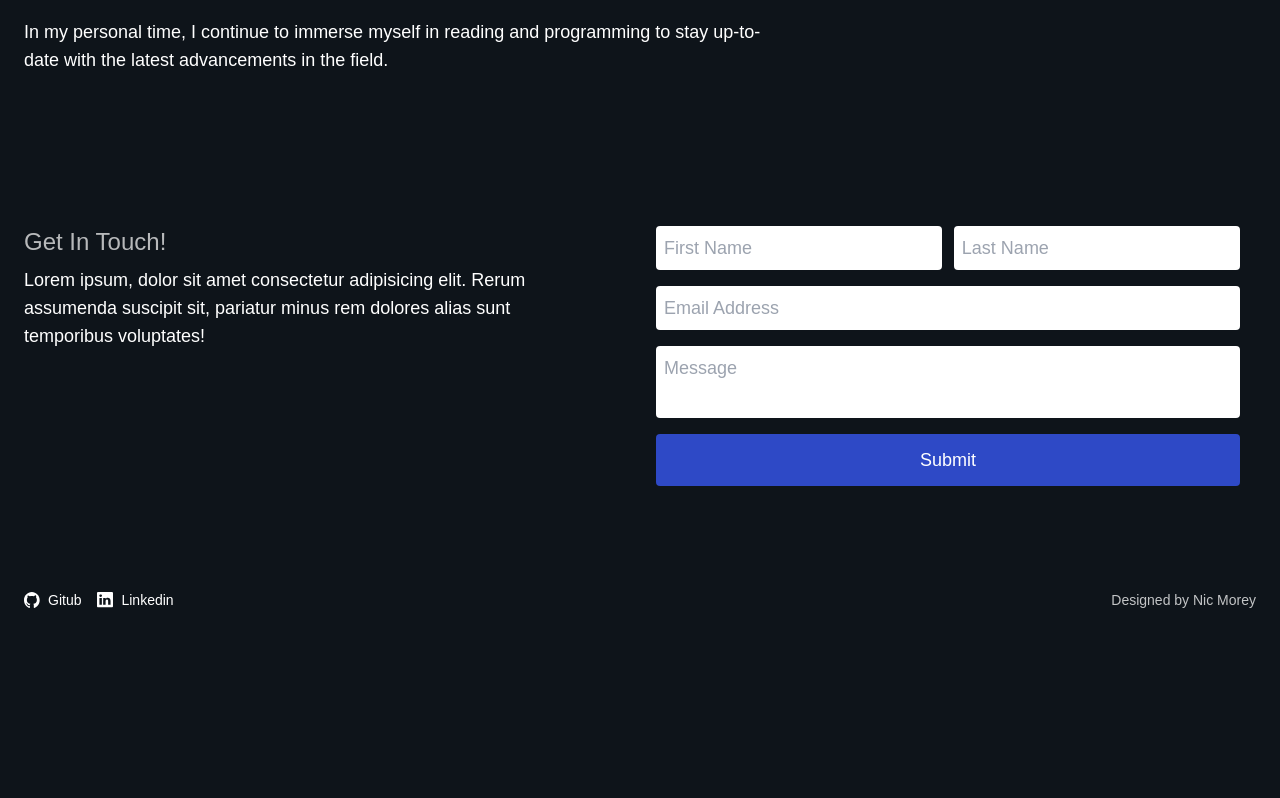
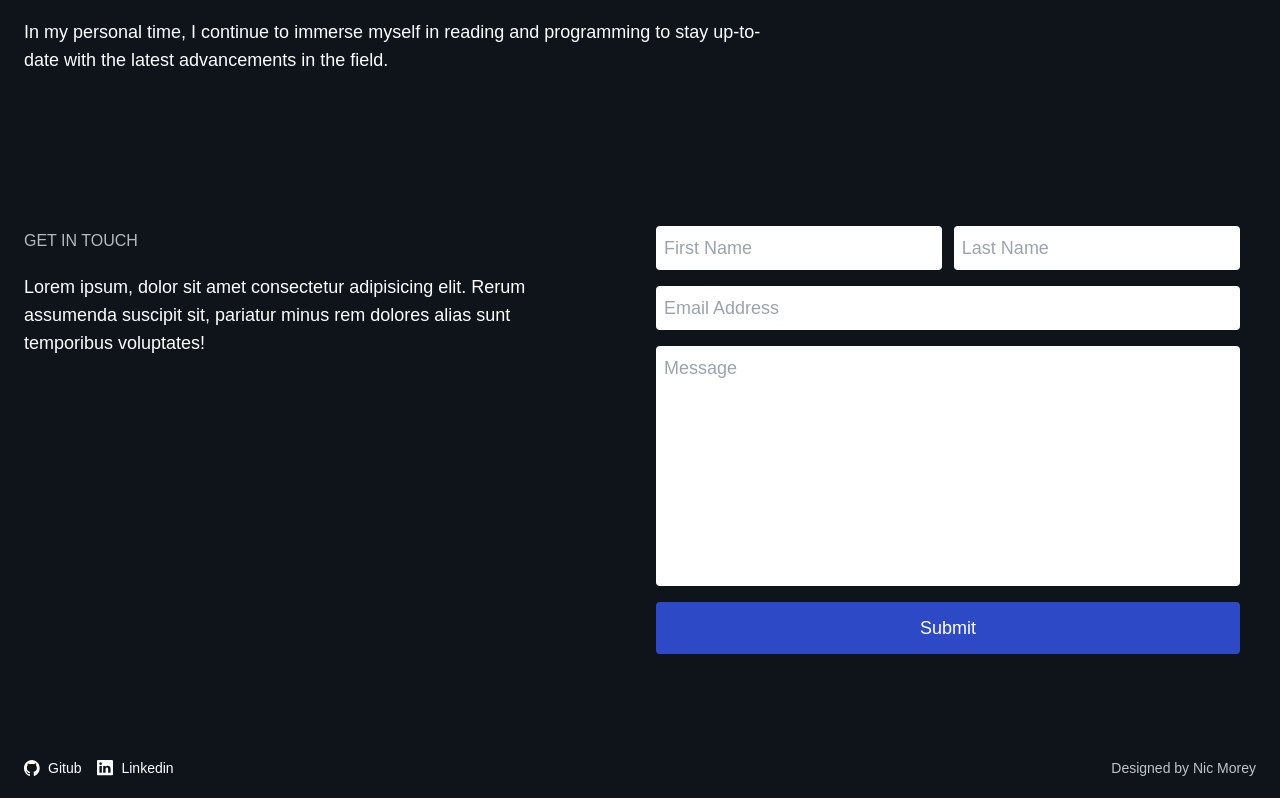
Before and after one commit to Nickolas-Hernandez/nickhernandez.dev, a Next.js app: page / in a window 1280 px wide. Shown: the part 1666-2464 px from the top of the page. Before the commit the page ends 2296 px from the top, so only its background shows below. Built offline with nearby package versions, Linux system fonts and the light colour scheme; a web font is replaced by a local one.

Commit message:
Add text column to contact section #14

```diff
--- a/src/components/contactSection/contactSection.tsx
+++ b/src/components/contactSection/contactSection.tsx
@@ -11,11 +11,14 @@ export const ContactSection = () => {
   const { register, handleSubmit, watch, formState: { errors } } = useForm<Inputs>();
   const onSubmit: SubmitHandler<Inputs> = data => console.log(data);
 
+  console.log(errors);
+
   return (
     <section id="contact" className="contact-section" >
       <div className="contain">
         <div className="contact-text-wrapper">
-          <h5>Get In Touch!</h5>
+          {/* <h5>Get In Touch!</h5> */}
+          <strong className="opacity-70 mb-5 text-sm lg:text-base uppercase inline-block font-medium">Get In Touch</strong>
           <p>
             Lorem ipsum, dolor sit amet consectetur adipisicing elit. Rerum
             assumenda suscipit sit, pariatur minus rem dolores alias sunt
@@ -24,14 +27,14 @@ export const ContactSection = () => {
         </div>
         <div className="w-full lg:w-1/2 lg:px-4">
           <form onSubmit={handleSubmit(onSubmit)}>
-            <input className="half-input" type="text" placeholder="First Name" {...register("firstName")} />
+            <input className="half-input" type="text" placeholder="First Name" {...register("firstName", { required: true, maxLength: 20 })} />
             {errors.firstName && "First name is required"}
             <input className="half-input" type="text" placeholder="Last Name" {...register("firstName")} />
             {errors.lastName && "Last name is required"}
             <input type="email" placeholder="Email Address" {...register("email")} />
             {errors.email && "Email is required"}
             <textarea id="" placeholder="Message" {...register("message")}></textarea>
-            {errors.message && "Message is required"}
+            {errors.message && <span>Message is required</span>}
             <button className="w-full" type="submit">Submit</button>
           </form>
         </div>
--- a/src/styles/sections/_contact.scss
+++ b/src/styles/sections/_contact.scss
@@ -22,7 +22,7 @@
 
       input,
       textarea {
-        @apply mb-4 w-full p-2 text-primary rounded;
+        @apply mb-4 w-full p-2 text-primary rounded outline-secondary;
 
         &.half-input {
           @apply w-full;
@@ -34,7 +34,7 @@
       }
 
       textarea {
-        @apply resize-none;
+        @apply h-60 resize-none;
       }
     }
   }
```
